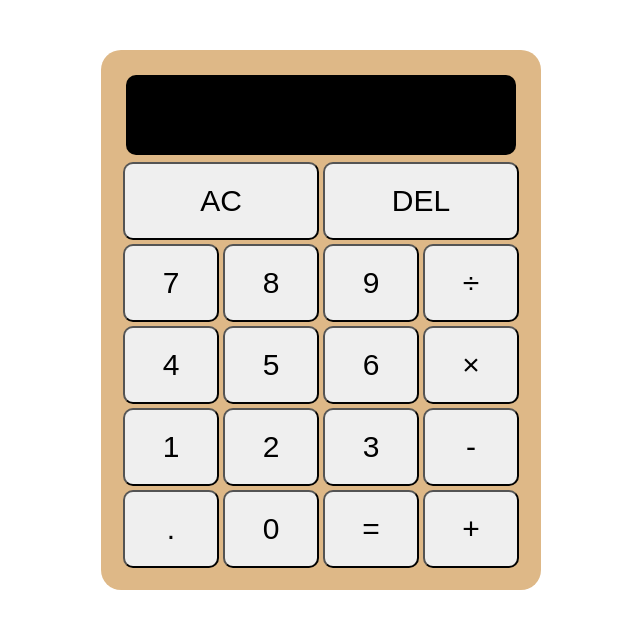
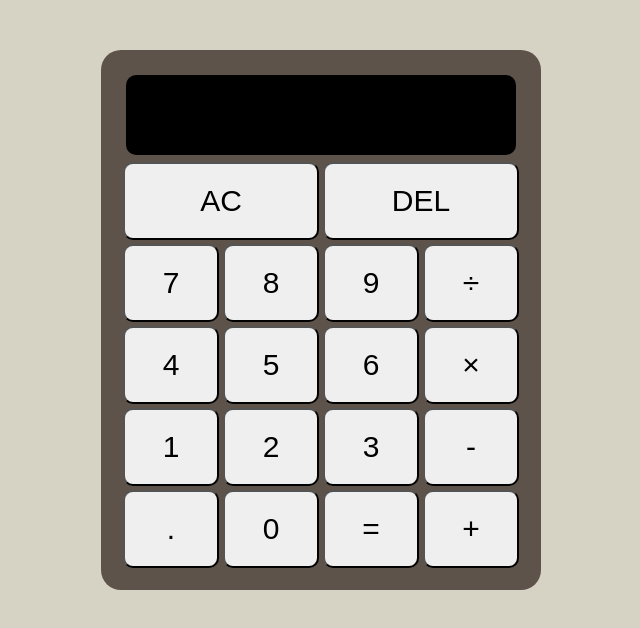
Before and after one commit to ohhunkwon/calculator, a plain HTML site: page index.html in a window 1280 px wide. Shown: the whole page, without its empty margins (319-959 px from the left). Drawn offline with Linux system fonts and the light colour scheme.

Commit message:
Color change

```diff
--- a/style.css
+++ b/style.css
@@ -1,5 +1,9 @@
+body {
+    background-color: #D6D2C4;
+}
+
 .calculator {
-    background-color: burlywood;
+    background-color: #5D534A;
     display: grid;
     width: 400px;
     border-radius: 20px;
```
